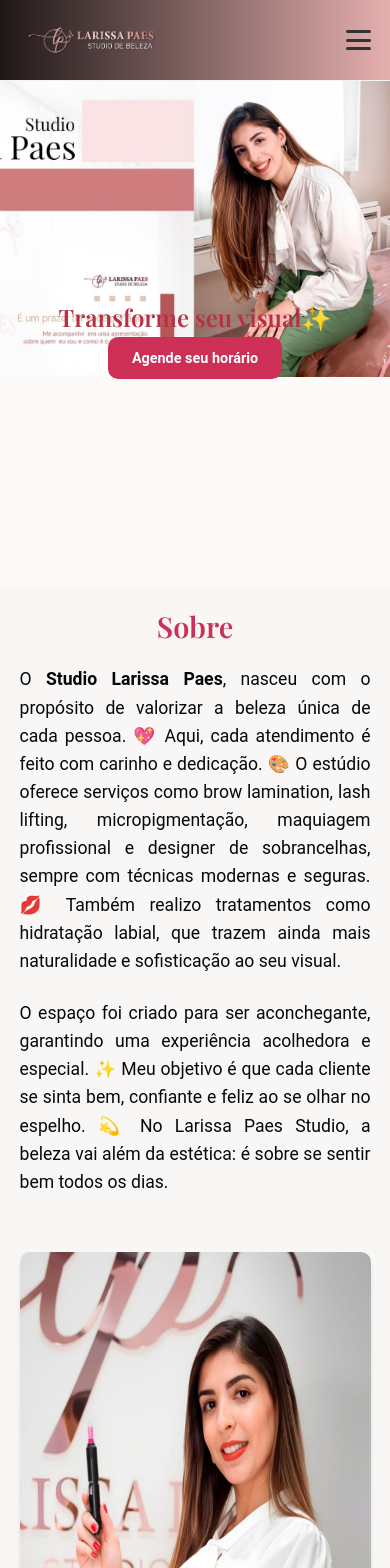
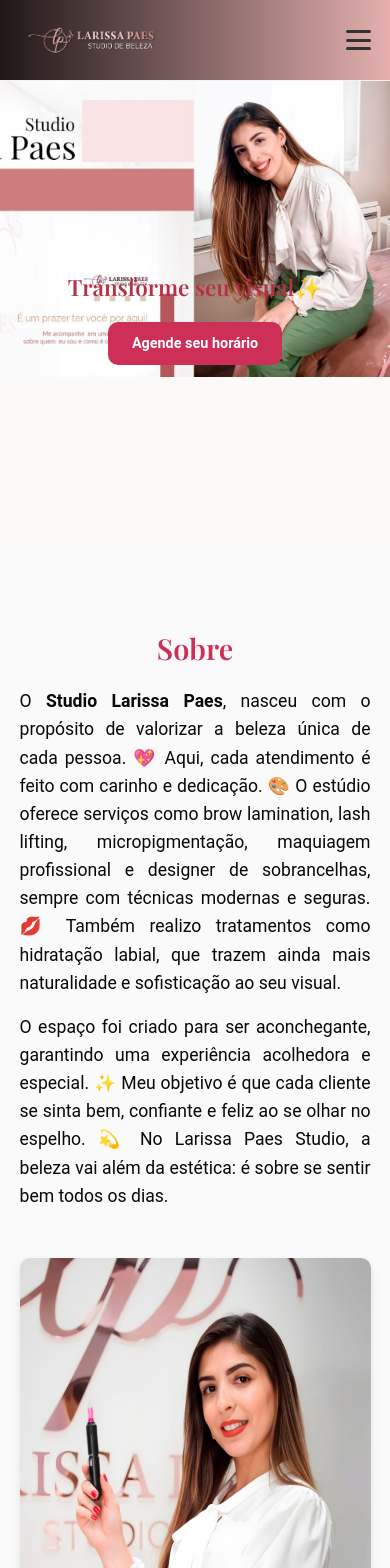
Before and after one commit to janaina44/sal-o, a React (Vite) app: page / in a window 390 px wide. Shown: the top 1568 px of the page. Built offline with nearby package versions, Linux system fonts and the light colour scheme.

Commit message:
Alterações no Css

```diff
--- a/src/components/Galeria.css
+++ b/src/components/Galeria.css
@@ -24,13 +24,13 @@
   box-shadow: 0 4px 8px rgba(0,0,0,0.1);
   transition: transform 0.3s ease;
   width: 100%; /* garante que cada item ocupe a coluna */
-  max-width: 300px; /* limita o tamanho máximo do card */
+  max-width: 400px; /* limita o tamanho máximo do card */
   margin: 0 auto; /* centraliza o item na grid */
 }
 
 .galeria__item img {
-  width: 300px;
-  height: 300px; /* diminui altura da imagem */
+  width: 400px;
+  height: 400px; /* diminui altura da imagem */
   object-fit: cover;
   display: block;
   transition: transform 0.3s ease;
@@ -48,6 +48,6 @@
   }
 
   .galeria__item img {
-    height: 300px; /* imagens ainda menores no celular */
+    height: 400px; /* imagens ainda menores no celular */
   }
 }
--- a/src/components/Hero.css
+++ b/src/components/Hero.css
@@ -1,5 +1,5 @@
 .hero {
-  padding: 1rem 0 1rem 0;
+  padding: 1rem 0;
   position: relative;
   height: 90vh; /* ocupa quase toda a tela */
   display: flex;
@@ -7,30 +7,28 @@
   justify-content: center;
   overflow: hidden;
   color: #fff;
+  margin-bottom: 2rem; /* dá só um respiro entre Hero e Sobre */
+}
 
-}
 .hero__img {
   position: absolute;
   top: 0;
   left: 0;
   width: 100%;
   height: 100% !important;
-  object-fit: contain; /* mostra a imagem inteira */
-  object-position: center; /* centraliza */
-  background-color: #fcf9f9; /* ou outra cor de fundo para as bordas */
+  object-fit: contain;
+  object-position: center;
+  background-color: #fcf9f9;
   z-index: 1;
 }
 
-
-
-/* Overlay opcional, pode remover se não quiser escurecer */
+/* Overlay */
 .hero__overlay {
   position: absolute;
   top: 0;
   left: 0;
   width: 100%;
   height: 100%;
-  /* background: rgba(0,0,0,0.2); */
   display: flex;
   align-items: center;
   justify-content: center;
@@ -43,10 +41,9 @@
   z-index: 3;
 }
 
-
 .hero__content h1 {
   font-size: 2.5rem;
-  margin-bottom: 2rem;
+  margin-bottom: 3rem; /* reduzi um pouco para aproximar do botão */
   font-family: var(--font-serif);
   color: rgb(184, 47, 70);
 }
@@ -57,7 +54,7 @@
   padding: 0.8rem 1.5rem;
   border-radius: var(--border-radius);
   text-decoration: none;
-  font-weight: 600px;
+  font-weight: 600;
   transition: background 0.3s;
 }
 
@@ -67,43 +64,39 @@
 
 /* Responsividade */
 @media (max-width: 768px) {
-  .hero__content h1 {
-    font-size: 1.5rem;
-    margin-bottom: 0.5rem;
+  .hero {
+    height: 65vh; /* menor altura no mobile */
+    margin-bottom: 1rem; /* aproxima mais da seção Sobre */
   }
 
-}
-
-
-@media (max-width: 768px) {
-  .hero {
-    height: 70vh;
-  }
   .hero__content h1 {
-    font-size: 2.5rem;
+    font-size: 1.8rem;
+    margin-bottom: 2rem;
   }
 
-  }
   .btn {
     padding: 0.7rem 1.3rem;
     font-size: 0.95rem;
   }
-
+}
 
 @media (max-width: 480px) {
   .hero {
-    height: 60vh;
-  }
-  .hero__img {
-    object-position: center top; /* no celular dá mais foco no rosto */
-  }
-  .hero__content h1 {
-    font-size: 1.5rem;
+    height: 55vh; /* ainda menor no celular pequeno */
+    margin-bottom: 1rem;
   }
 
+  .hero__img {
+    object-position: center top;
+  }
+
+  .hero__content h1 {
+    font-size: 1.4rem;
+    margin-bottom: 1.5rem;
+  }
 
   .btn {
-    padding: 0.6rem 1.2rem;
+    padding: 0.6rem 1rem;
     font-size: 0.9rem;
   }
 }
--- a/src/components/Sobre.css
+++ b/src/components/Sobre.css
@@ -1,6 +1,5 @@
 .sobre {
-  padding: 1rem 0 2rem 0;
-  background: rgba(250, 246, 246, 0.897);
+  padding: var(--spacing-section) 0;
 }
 
 .sobre__content {
@@ -21,7 +20,7 @@
 }
 
 .sobre__text p {
-  margin-bottom: 1.5rem;
+  margin-bottom: 1rem;
   font-size: 1.1rem;
   text-align: justify;
 }
@@ -33,8 +32,8 @@
 .sobre__image img {
   width: 100%;
   border-radius: var(--border-radius);
-  box-shadow: 0 8px 4px rgba(0,0,0,0.1);
-  height: 700px;
+  box-shadow: 0 4px 8px rgba(0,0,0,0.1);
+  height: 600px;
 }
 
 /* Responsividade */
```
Also changed, not shown: public/imagens/servicos/micropigmentacao.jpg.
